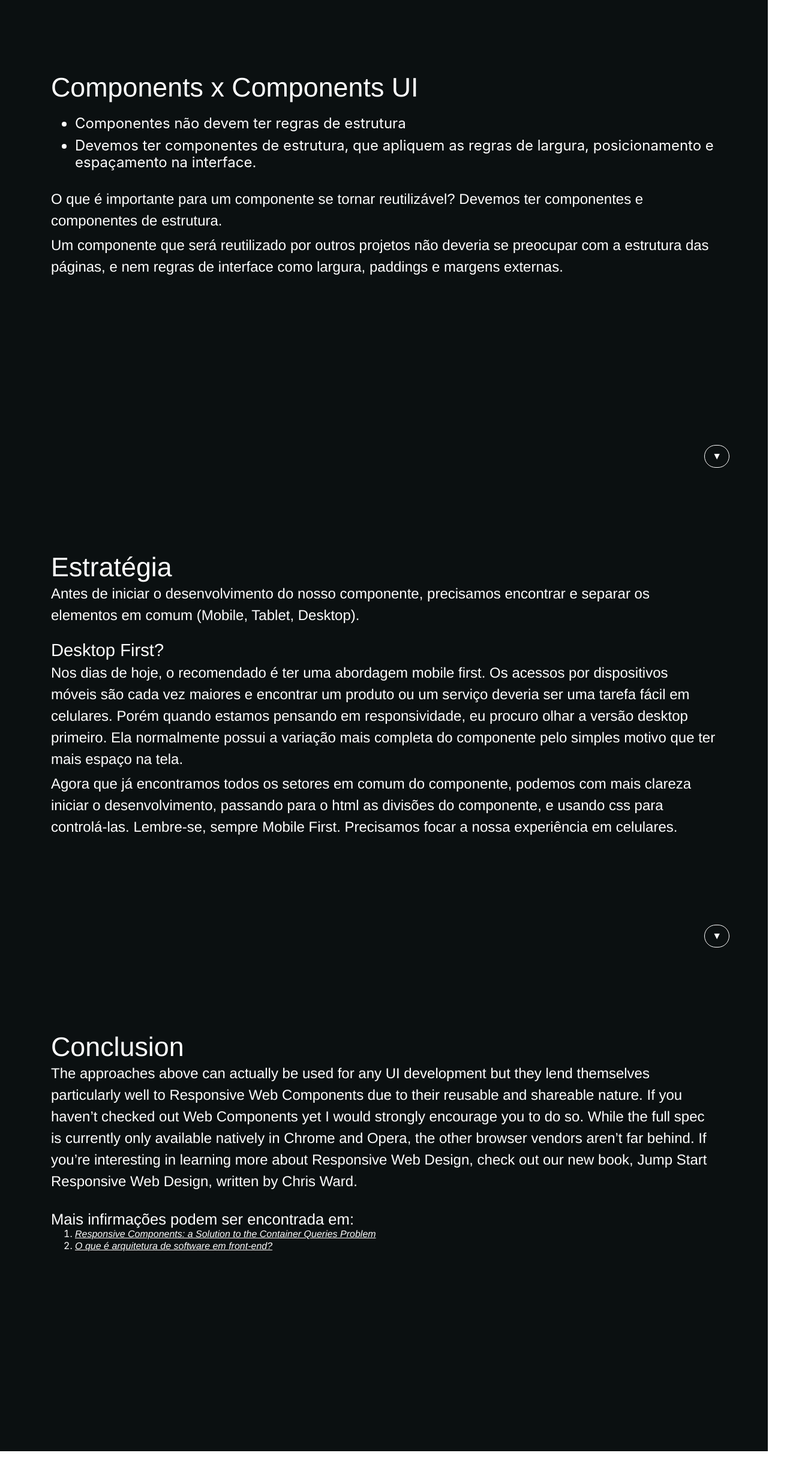
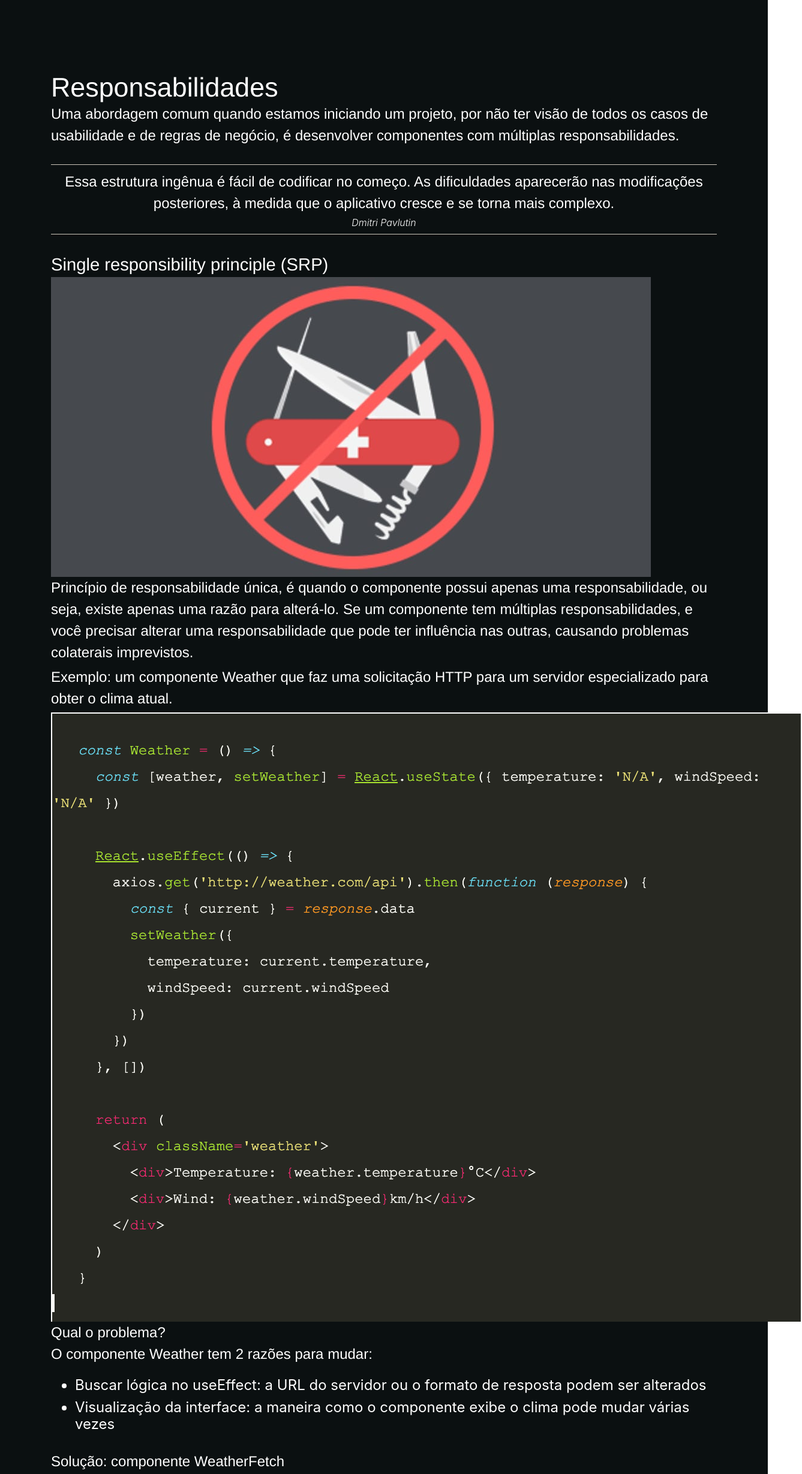
Before and after one commit to andreluizlopes/components-reactjs, a React (Create React App) app: page / in a window 1280 px wide. Shown: the part 3180-5638 px from the top of the page at 60% size, 1337 px wide, since content can reach past the window. Before the commit the page ends 5600 px from the top, so only its background shows below. Built offline with nearby package versions, Linux system fonts and the light colour scheme.

Commit message:
feat: add Responsibilities page

```diff
--- a/src/page/landing/KeepSimple/KeepSimple.jsx
+++ b/src/page/landing/KeepSimple/KeepSimple.jsx
@@ -19,7 +19,7 @@ const KeepSimple = () =>
       <p>Para evitar abstrações precoces e criar um componente com muita lógica para atender todos os cenários previstos, às vezes é melhor repetir e duplicar um componente.</p>
       <p>Um componente muito complexo custa caro, porque é difícil pensar em todos os cenários, e é difícil dar manutenção.</p>
 
-      <Next to='rules' />
+      <Next to='responsibilities' />
     </Container>
   </Section>
 
--- a/src/page/landing/Landing.jsx
+++ b/src/page/landing/Landing.jsx
@@ -4,6 +4,7 @@ import Header from './Header/Header'
 import About from './About/About'
 import Intro from './Intro/Intro'
 import KeepSimple from './KeepSimple'
+import Responsibilities from './Responsibilities'
 import Rules from './Rules'
 import Strategy from './Strategy'
 import Conclusion from './Conclusion'
@@ -17,6 +18,7 @@ const Landing = () => {
         <About />
         <Intro />
         <KeepSimple />
+        <Responsibilities />
         <Rules />
         <Strategy />
         <Conclusion />
--- /dev/null
+++ b/src/page/landing/Responsibilities/Responsibilities.jsx
@@ -0,0 +1,54 @@
+import React from 'react'
+
+import Section from '../../../components/UI/Section'
+import Container from '../../../components/UI/Container'
+import Next from '../../../components/Next'
+
+import SRPImage from '../../../images/single-responsibility.jpeg'
+import WeatherImage from './weather.png'
+import WeatherFetchImage from './weather-fetch.png'
+
+import './responsibilities.scss'
+
+const Responsibilities = () =>
+  <Section className='responsibilities' id='responsibilities'>
+    <Container>
+      <h2>Responsabilidades</h2>
+
+      <p>Uma abordagem comum quando estamos iniciando um projeto, por não ter visão de todos os casos de usabilidade e de regras de negócio, é desenvolver componentes com múltiplas responsabilidades.</p>
+
+      <blockquote className='blockquote'>
+        <p>Essa estrutura ingênua é fácil de codificar no começo. As dificuldades aparecerão nas modificações posteriores, à medida que o aplicativo cresce e se torna mais complexo.</p>
+        <cite title='Source Title'>Dmitri Pavlutin</cite>
+      </blockquote>
+
+      <h3>Single responsibility principle (SRP)</h3>
+
+      <img src={SRPImage} />
+
+      <p>Princípio de responsabilidade única, é quando o componente possui apenas uma responsabilidade, ou seja, existe apenas uma razão para alterá-lo.
+      Se um componente tem múltiplas responsabilidades, e você precisar alterar uma responsabilidade que pode ter influência nas outras, causando problemas colaterais imprevistos.
+      </p>
+
+      <p>Exemplo: um componente Weather que faz uma solicitação HTTP para um servidor especializado para obter o clima atual.</p>
+
+      <img src={WeatherImage} />
+
+      <p>Qual o problema?
+        <br /> O componente Weather tem 2 razões para mudar:
+      </p>
+
+      <ul>
+        <li>Buscar lógica no useEffect: a URL do servidor ou o formato de resposta podem ser alterados</li>
+        <li>Visualização da interface: a maneira como o componente exibe o clima pode mudar várias vezes</li>
+      </ul>
+
+      <p>Solução: componente WeatherFetch</p>
+
+      <img src={WeatherFetchImage} />
+
+      <Next to='rules' />
+    </Container>
+  </Section>
+
+export default Responsibilities
--- /dev/null
+++ b/src/page/landing/Responsibilities/index.js
@@ -0,0 +1,3 @@
+import Responsibilities from './Responsibilities'
+
+export default Responsibilities
--- /dev/null
+++ b/src/page/landing/Responsibilities/responsibilities.scss
@@ -0,0 +1,3 @@
+.responsibilities {
+
+}
```
Also changed, not shown: src/page/landing/Responsibilities/weather-fetch.png (added), src/page/landing/Responsibilities/weather.png (added).
